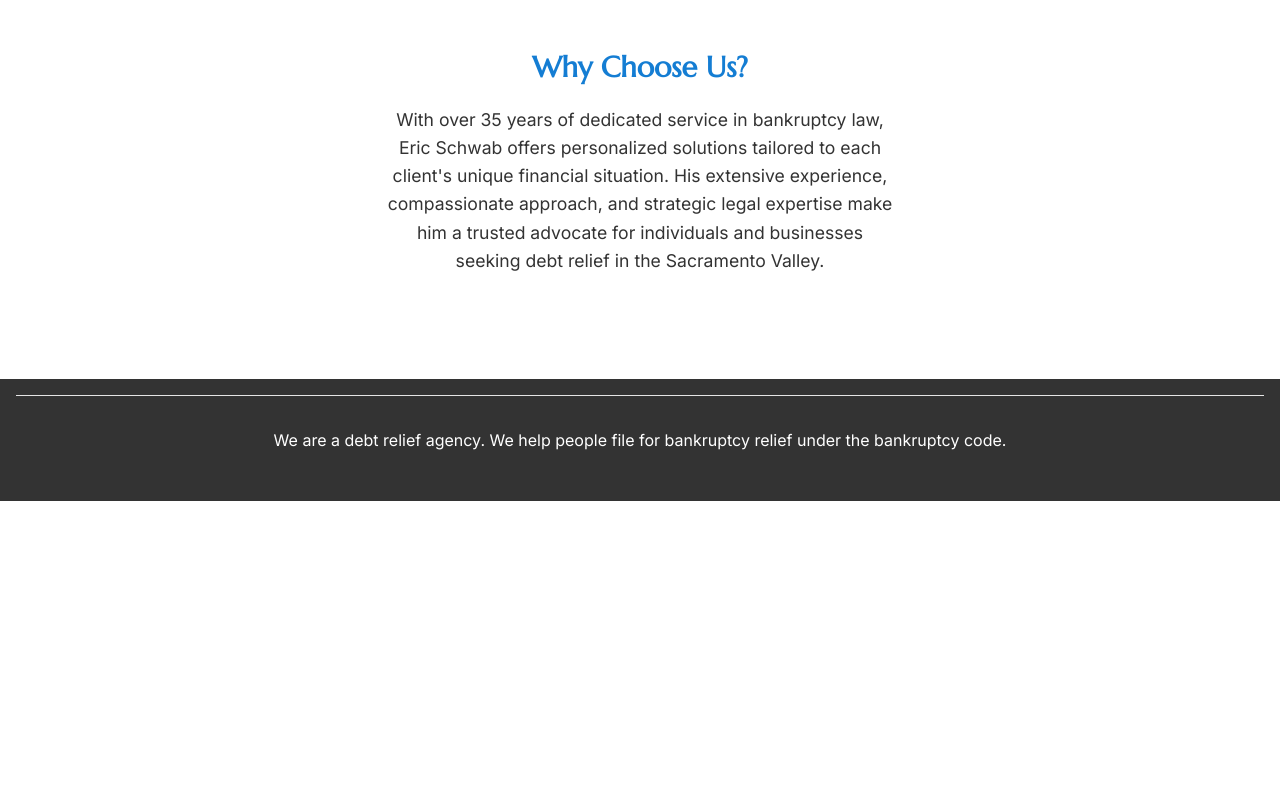
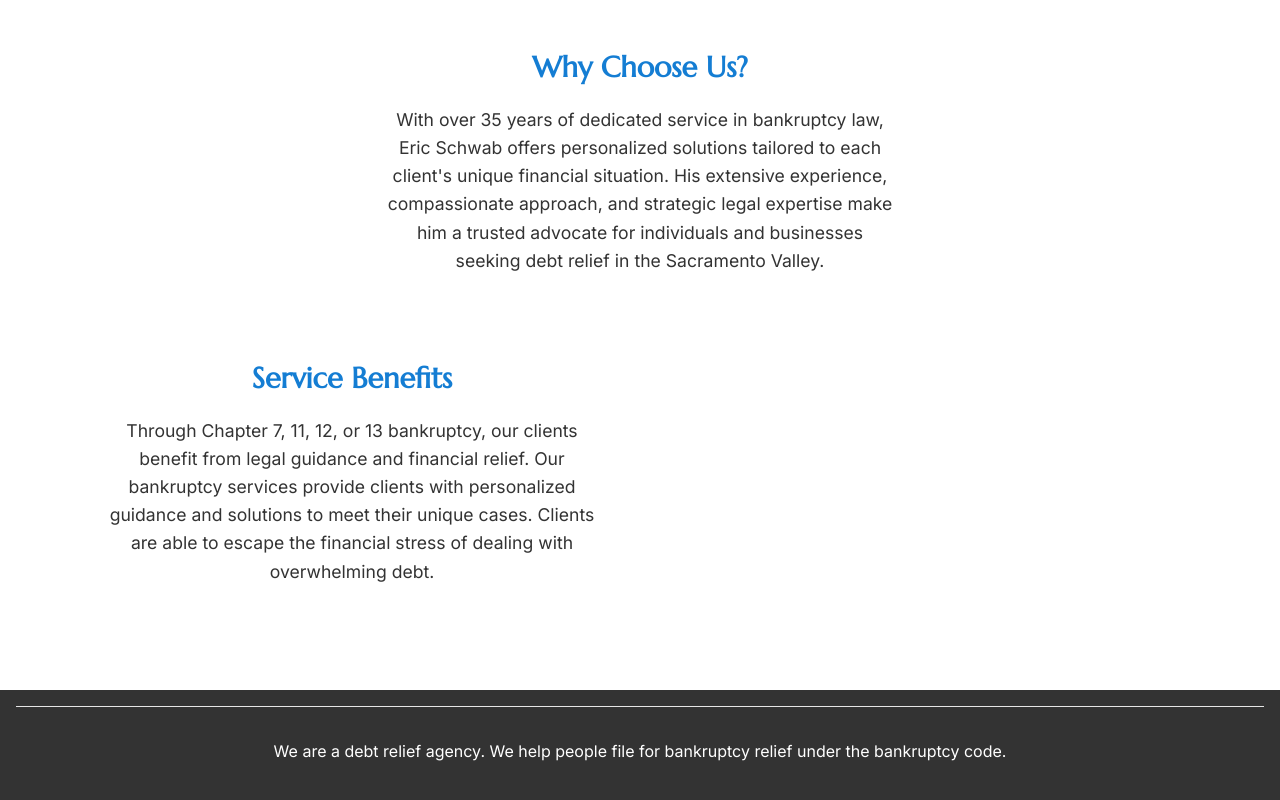
Before and after one commit to IsaacThawer/BankruptcySolutions, a plain HTML site: page services.html in a window 1280 px wide. Shown: the part 862-1662 px from the top of the page. Before the commit the page ends 1363 px from the top, so only its background shows below. Drawn offline with Linux system fonts and the light colour scheme.

Commit message:
#JIRA/34
#JIRA/34
#Updates services page to include description about how law clients may benefit from the services our client provides

```diff
--- a/services.html
+++ b/services.html
@@ -49,6 +49,11 @@
             <h3>Why Choose Us?</h3>
             <p>With over 35 years of dedicated service in bankruptcy law, Eric Schwab offers personalized solutions tailored to each client's unique financial situation. His extensive experience, compassionate approach, and strategic legal expertise make him a trusted advocate for individuals and businesses seeking debt relief in the Sacramento Valley.</p>
         </div>
+
+        <div class="services-page-card service-benefits">
+            <h3>Service Benefits</h3>
+            <p>Through Chapter 7, 11, 12, or 13 bankruptcy, our clients benefit from legal guidance and financial relief. Our bankruptcy services provide clients with personalized guidance and solutions to meet their unique cases. Clients are able to escape the financial stress of dealing with overwhelming debt.</p>
+        </div>
     </div>
 
         </div>
```
